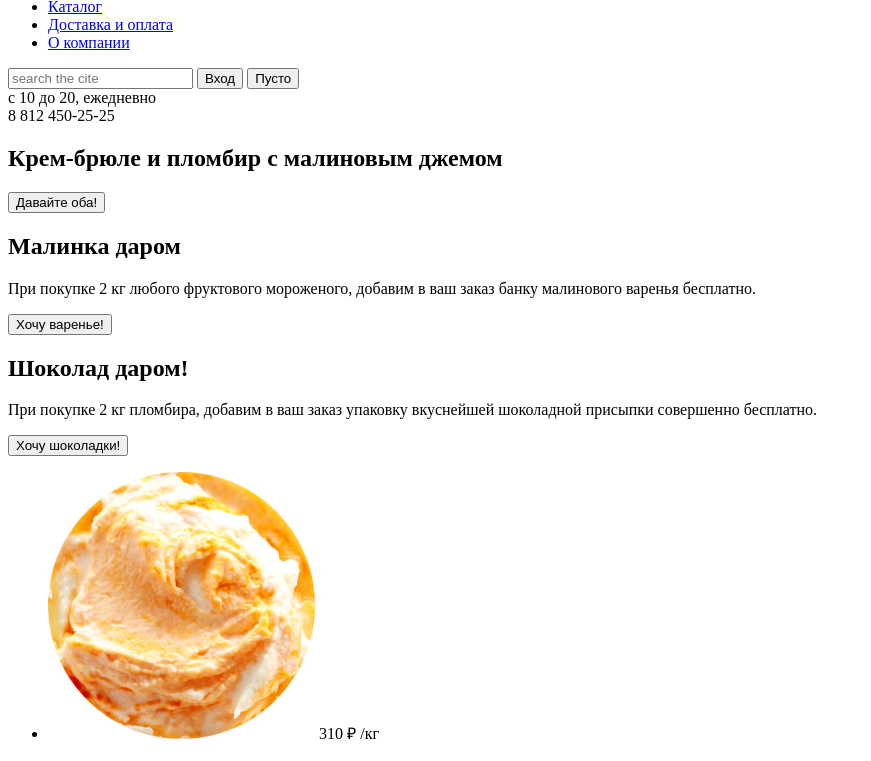
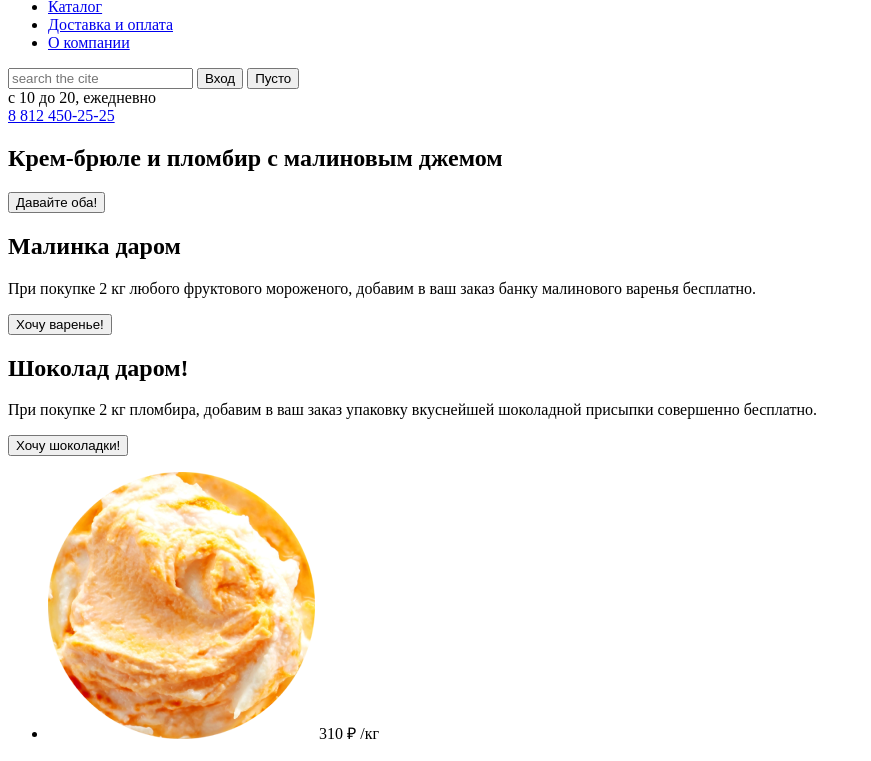
Before and after one commit to Bakitov-Tilegen/996491-gllacy-29, a plain HTML site: page index.html in a window 1280 px wide. Shown: the part 36-797 px from the top of the page, without its empty margins (0-871 px from the left). Drawn offline with Linux system fonts and the light colour scheme.

Commit message:
Критерий Д29
Исправил )

```diff
--- a/index.html
+++ b/index.html
@@ -40,7 +40,7 @@
       </section>
       <div class="schedule">
         <span class="schedule-time">с 10 до 20, ежедневно</span><br />
-        <span class="schedule-phone">8 812 450-25-25</span>
+        <a href="tel:88124502525" class="schedule-phone">8 812 450-25-25</a>
       </div>
     </header>
 
```
Also changed, not shown: catalog.html (+2 -2 lines).
